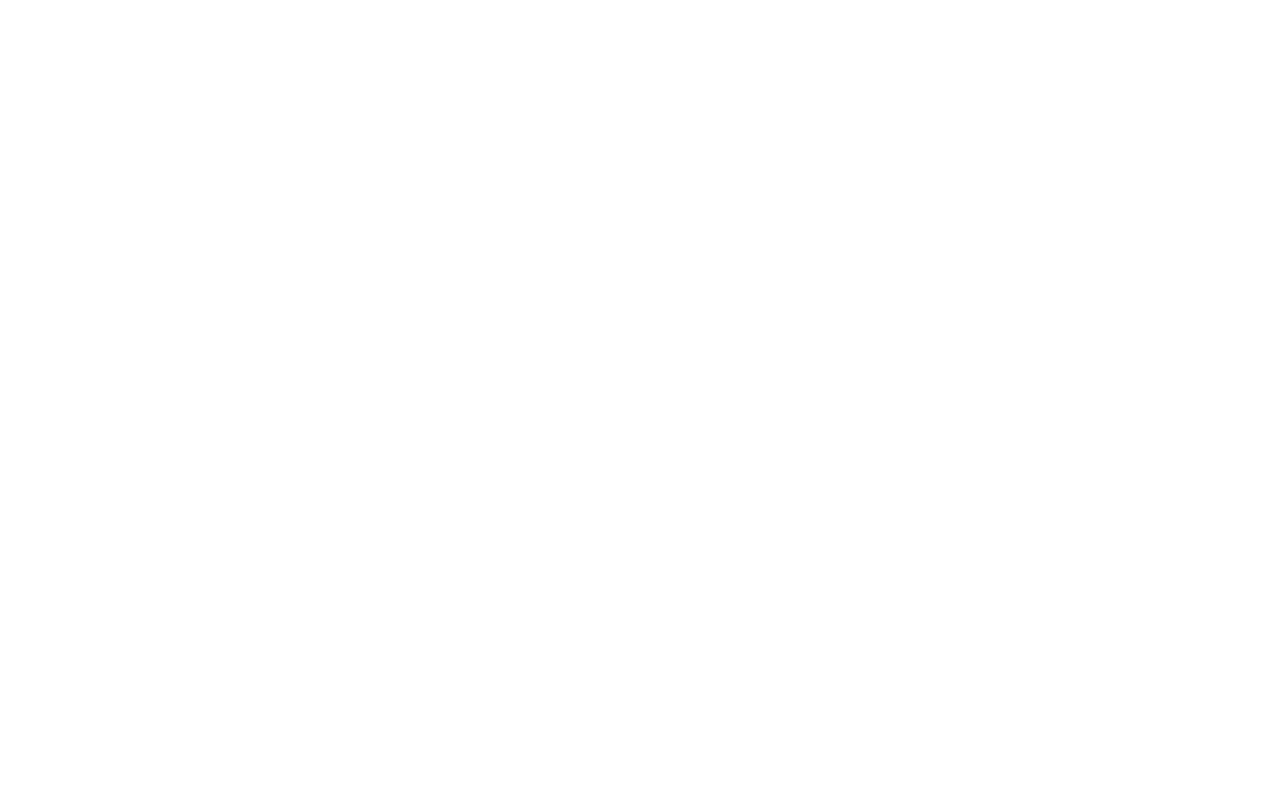
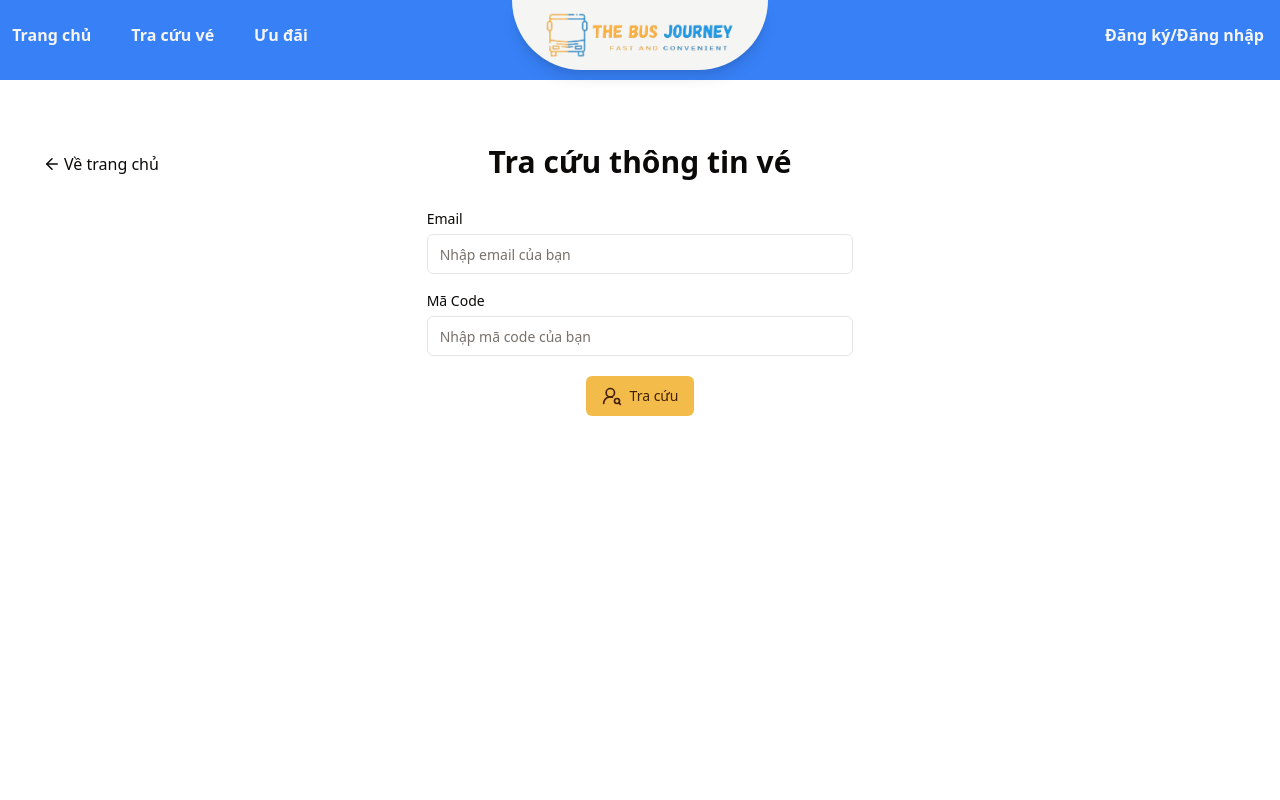
Before and after one commit to truongduytven/SWD392-FrontEnd, a React (Vite) app: page /ticketInfo in a window 1280 px wide. Before the commit this address had no page. Shown: the top 800 px of the page. Built offline with nearby package versions, Linux system fonts and the light colour scheme.

Commit message:
feat:searchinfoTicket

```diff
--- a/src/App.tsx
+++ b/src/App.tsx
@@ -5,6 +5,7 @@ import SignInSignUp from './components/global/templates/SignIn_SignUp'
 import Loading from './components/global/molecules/Loading'
 import SearchPage from './pages/SearchPage'
 import SelectTicket from './pages/SelectTicket'
+import SearchTicket from './pages/SearchTicket'
 function App() {
   return (
     <Routes>
@@ -13,6 +14,7 @@ function App() {
           <Route path='/Loading' element={<Loading />} />
           <Route path='/search' element={<SearchPage />} />
           <Route path='/selectTicket' element={<SelectTicket />} />
+          <Route path='/ticketInfo' element={<SearchTicket />} />
         </Route>
       <Route path='/login' element={<SignInSignUp />} />
       <Route path='/register' element={<SignInSignUp />} />
--- a/src/components/global/organisms/CardTrip.tsx
+++ b/src/components/global/organisms/CardTrip.tsx
@@ -9,7 +9,7 @@ function CardTrip() {
     navigate('/selectTicket')
   }
   return (
-    <Accordion type='single' collapsible>
+    <Accordion type='single' collapsible className='mb-3'>
       <AccordionItem value='item-1'>
         <div className='flex bg-white p-3 gap-3 border border-gray-200 rounded-md transition duration-300 ease-in-out w-full hover:shadow-md hover:shadow-orange-400 hover:border-orange-500 hover:transform transform  hover:translate-x-[-10px]'>
           <div className='w-1/5 min-w-48 relative  overflow-hidden bg-cover bg-no-repeat'>
--- a/src/components/global/organisms/Header.tsx
+++ b/src/components/global/organisms/Header.tsx
@@ -27,7 +27,7 @@ function Header() {
                   </Link>
                 </NavigationMenuItem>
                 <NavigationMenuItem>
-                  <Link to='/search'>
+                  <Link to='/ticketInfo'>
                     <NavigationMenuLink className={navigationMenuTriggerStyle()}>Tra cứu vé</NavigationMenuLink>
                   </Link>
                 </NavigationMenuItem>
--- a/src/components/global/templates/SignIn_SignUp.tsx
+++ b/src/components/global/templates/SignIn_SignUp.tsx
@@ -14,7 +14,7 @@ function SignInSignUp() {
       <div className='absolute top-10 left-10 hover:font-bold hover:underline'>
         <Link to='/' className='flex space-x-2'>
           <ArrowLeft className='scale-75' />
-          Back to home
+          Về trang chủ
         </Link>
       </div>
       <div className={`container ${addclass}`} id='container'>
--- /dev/null
+++ b/src/lib/schemas/searchTicket.ts
@@ -0,0 +1,9 @@
+import { z } from 'zod'
+export const searchTicket = z.object({
+	email: z
+		.string()
+		.min(1, 'Email là bắt buộc')
+		.max(40, 'Email ít hơn 40 kí tự')
+		.email('Email không hợp lệ'),
+	code: z.string().min(5, 'Mã code phải dài ít nhất 5 kí tự'),
+})
--- /dev/null
+++ b/src/pages/SearchTicket.tsx
@@ -0,0 +1,87 @@
+import { Button } from '@/components/global/atoms/button'
+import { Form, FormControl, FormField, FormItem, FormLabel, FormMessage } from '@/components/global/atoms/form'
+import { Input } from '@/components/global/atoms/input'
+import { searchTicket } from '@/lib/schemas/searchTicket'
+import { zodResolver } from '@hookform/resolvers/zod'
+import { useForm } from 'react-hook-form'
+import { UserRoundSearch, X } from 'lucide-react'
+import { Link } from 'react-router-dom'
+import { ArrowLeft } from 'lucide-react'
+
+import { z } from 'zod'
+import { useState } from 'react'
+function SearchTicket() {
+  const searchTicketForm = useForm<z.infer<typeof searchTicket>>({
+    resolver: zodResolver(searchTicket),
+    defaultValues: {
+      email: '',
+      code: ''
+    }
+  })
+  function onSubmitLogin(values: z.infer<typeof searchTicket>) {
+    console.log(values)
+  }
+  const [showModal, setShowModal] = useState<Boolean>(false)
+  return (
+    <div className='relative flex gap-8 justify-start flex-col items-center h-fit w-full mt-16'>
+      <h1 className='font-bold text-3xl'>Tra cứu thông tin vé</h1>
+      <div className='absolute top-2 left-10 hover:font-bold hover:underline hover:text-primary'>
+        <Link to='/' className='flex space-x-2'>
+          <ArrowLeft className='scale-75' />
+          Về trang chủ
+        </Link>
+      </div>
+      <Form {...searchTicketForm}>
+        <form
+          onSubmit={searchTicketForm.handleSubmit(onSubmitLogin)}
+          className='flex w-1/2 items-center justify-center w-s gap-5 flex-col text-center'
+        >
+          <FormField
+            control={searchTicketForm.control}
+            name='email'
+            render={({ field }) => (
+              <FormItem className='w-2/3 flex flex-col justify-center items-start'>
+                <FormLabel>Email</FormLabel>
+                <FormControl className=''>
+                  <Input placeholder='Nhập email của bạn' {...field} className='' />
+                </FormControl>
+                <FormMessage />
+              </FormItem>
+            )}
+          />
+          <FormField
+            control={searchTicketForm.control}
+            name='code'
+            render={({ field }) => (
+              <FormItem className='w-2/3 flex flex-col justify-center '>
+                <FormLabel className='text-left'>Mã Code</FormLabel>
+                <FormControl className=''>
+                  <Input placeholder='Nhập mã code của bạn' {...field} className='' />
+                </FormControl>
+                <FormMessage className='text-left' />
+              </FormItem>
+            )}
+          />
+          <Button type='submit' onClick={()=>setShowModal(true)} >
+            <UserRoundSearch className='w-5 mr-2'/>
+            Tra cứu
+          </Button>
+        </form>
+      </Form>
+      {showModal && <div>
+        <div className='fixed inset-0 z-50 bg-black/80  data-[state=open]:animate-in data-[state=closed]:animate-out data-[state=closed]:fade-out-0 data-[state=open]:fade-in-0'></div>
+        <div className='fixed left-[50%] top-[50%] z-50 grid w-full max-w-lg translate-x-[-50%] translate-y-[-50%] gap-4 border bg-background p-6 shadow-lg duration-200 data-[state=open]:animate-in data-[state=closed]:animate-out data-[state=closed]:fade-out-0 data-[state=open]:fade-in-0 data-[state=closed]:zoom-out-95 data-[state=open]:zoom-in-95 data-[state=closed]:slide-out-to-left-1/2 data-[state=closed]:slide-out-to-top-[48%] data-[state=open]:slide-in-from-left-1/2 data-[state=open]:slide-in-from-top-[48%] sm:rounded-lg'>
+          ljglkjnnjgnjnlkwenklnlknlkwlknlkenlnwln Lorem ipsum, dolor sit amet consectetur adipisicing elit. Deleniti sed
+          maiores possimus earum. Obcaecati nemo nihil fugit non quibusdam eos similique nobis officia, ipsa error,
+          placeat architecto delectus ab nesciunt?
+          <div className='flex justify-end'>
+
+          <Button className='w-fit' onClick={()=>setShowModal(false)}>Đã hiểu</Button>
+          </div>
+        </div>
+      </div>}
+    </div>
+  )
+}
+
+export default SearchTicket
```
